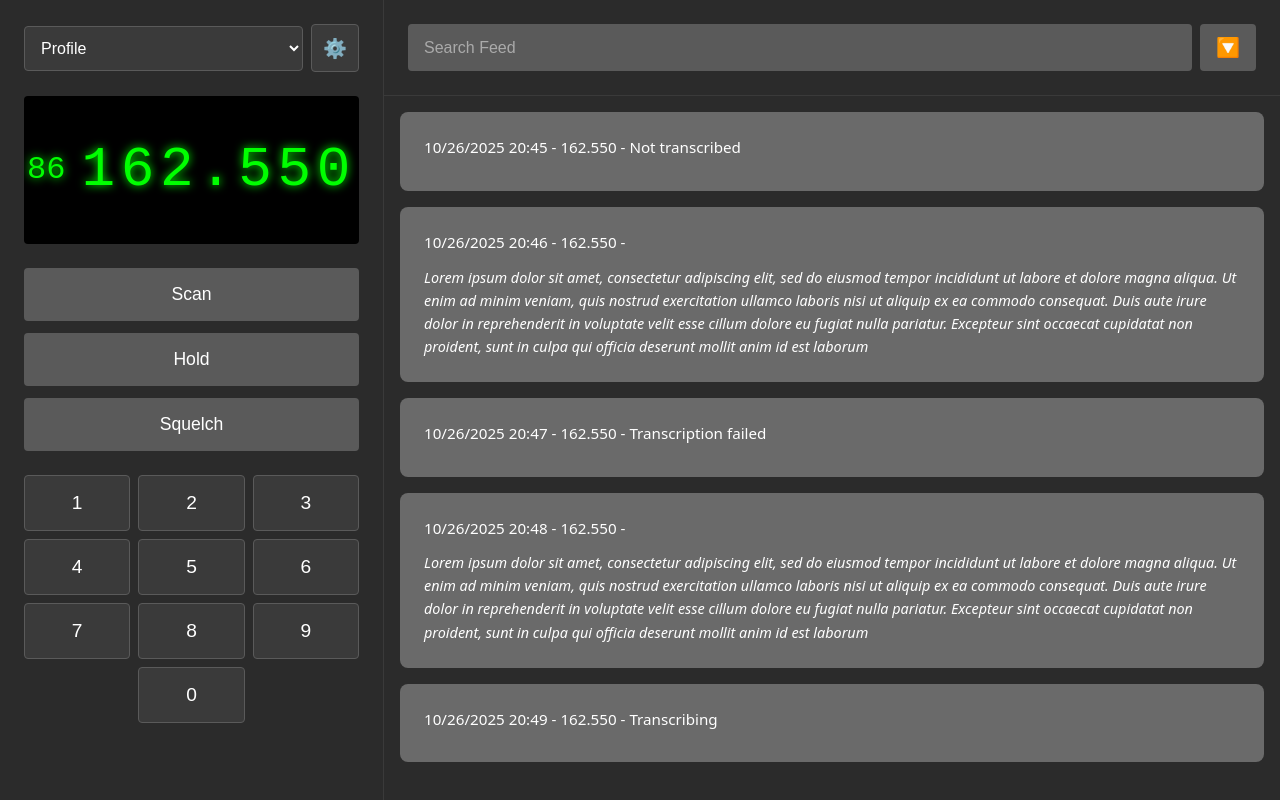
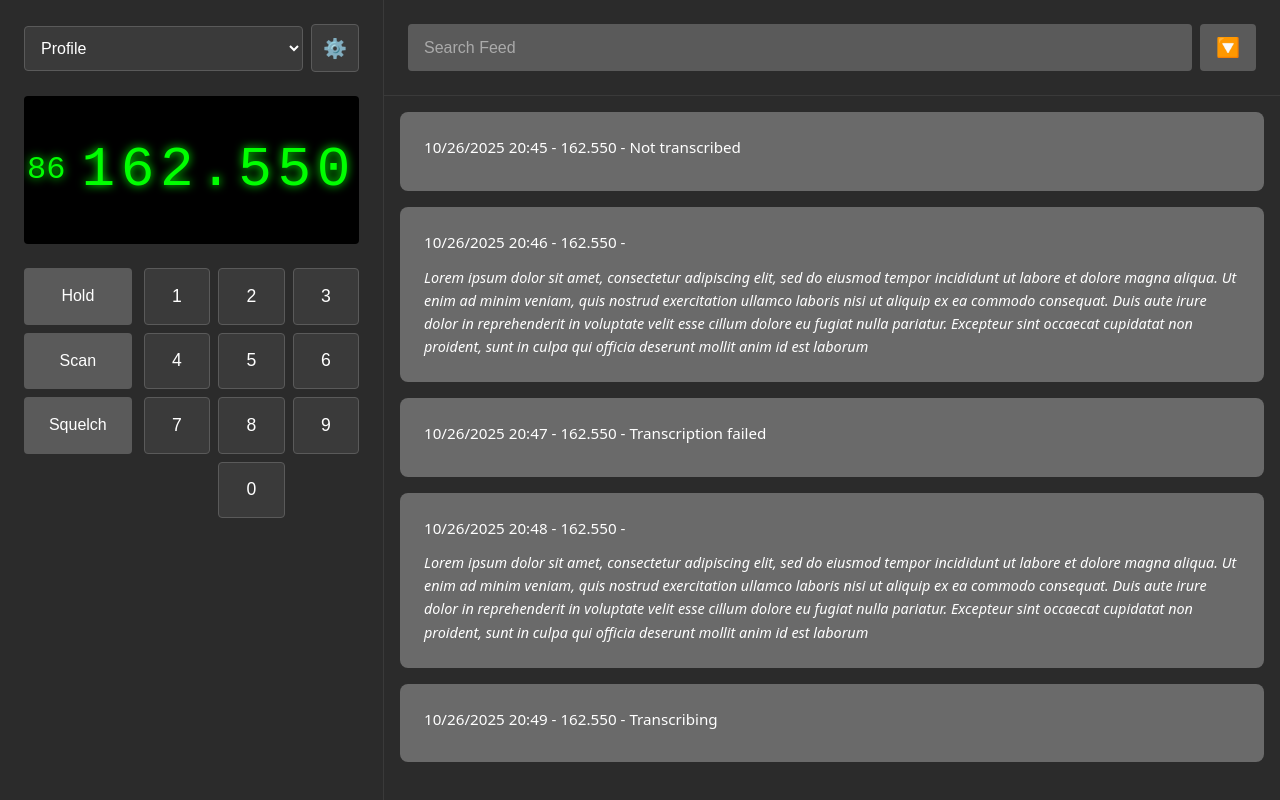
Before and after one commit to qualitymanifest/sdr-scanner, a React (Vite) app in the folder packages/renderer/: page / in a window 1280 px wide. Built offline with nearby package versions, Linux system fonts and the light colour scheme.

Commit message:
Fix keypad

```diff
--- a/packages/renderer/src/components/ScannerControls.css
+++ b/packages/renderer/src/components/ScannerControls.css
@@ -97,23 +97,35 @@
   }
 }
 
-/* Control Buttons */
+/* Button Container - Side by Side Layout */
+.button-container {
+  display: flex;
+  gap: 0.75rem;
+  height: 250px;
+}
+
+/* Control Buttons - Left Column */
 .control-buttons {
-  display: flex;
-  flex-direction: column;
-  gap: 0.75rem;
+  display: grid;
+  grid-template-columns: 1fr;
+  grid-template-rows: repeat(4, 1fr);
+  gap: 0.5rem;
+  flex: 1;
 }
 
 .primary-button {
-  padding: 1rem;
+  padding: 0;
   background-color: #5a5a5a;
   color: white;
   border: none;
   border-radius: 4px;
-  font-size: 1.1rem;
+  font-size: 1rem;
   font-weight: 500;
   cursor: pointer;
   transition: background-color 0.2s;
+  display: flex;
+  align-items: center;
+  justify-content: center;
 }
 
 .primary-button:hover {
@@ -124,23 +136,28 @@
   background-color: #4a4a4a;
 }
 
-/* Numeric Keypad */
+/* Numeric Keypad - Right Side */
 .numeric-keypad {
   display: grid;
   grid-template-columns: repeat(3, 1fr);
+  grid-template-rows: repeat(4, 1fr);
   gap: 0.5rem;
+  flex: 2;
 }
 
 .keypad-button {
-  padding: 1rem;
+  padding: 0;
   background-color: #3a3a3a;
   color: white;
   border: 1px solid #5a5a5a;
   border-radius: 4px;
-  font-size: 1.2rem;
+  font-size: 1.1rem;
   font-weight: 500;
   cursor: pointer;
   transition: background-color 0.2s;
+  display: flex;
+  align-items: center;
+  justify-content: center;
 }
 
 .keypad-button:hover {
--- a/packages/renderer/src/components/ScannerControls.tsx
+++ b/packages/renderer/src/components/ScannerControls.tsx
@@ -67,20 +67,22 @@ export function ScannerControls({
         </span>
       </div>
 
-      {/* Control Buttons */}
+      {/* Button Container - Side by Side */}
+      <div className="button-container">
+        {/* Control Buttons - Left */}
         <div className="control-buttons">
+          <button className="primary-button" onClick={handleHold}>
+            Hold
+          </button>
           <button className="primary-button" onClick={handleScan}>
             Scan
-        </button>
-        <button className="primary-button" onClick={handleHold}>
-          Hold
           </button>
           <button className="primary-button" onClick={onSquelch}>
             Squelch
           </button>
         </div>
 
-      {/* Numeric Keypad */}
+        {/* Numeric Keypad - Right */}
         <div className="numeric-keypad">
           {[1, 2, 3, 4, 5, 6, 7, 8, 9].map((num) => (
             <button
@@ -99,5 +101,6 @@ export function ScannerControls({
           </button>
         </div>
       </div>
+    </div>
   );
 }
```
Lines whose indentation alone changed are shown as unchanged.
